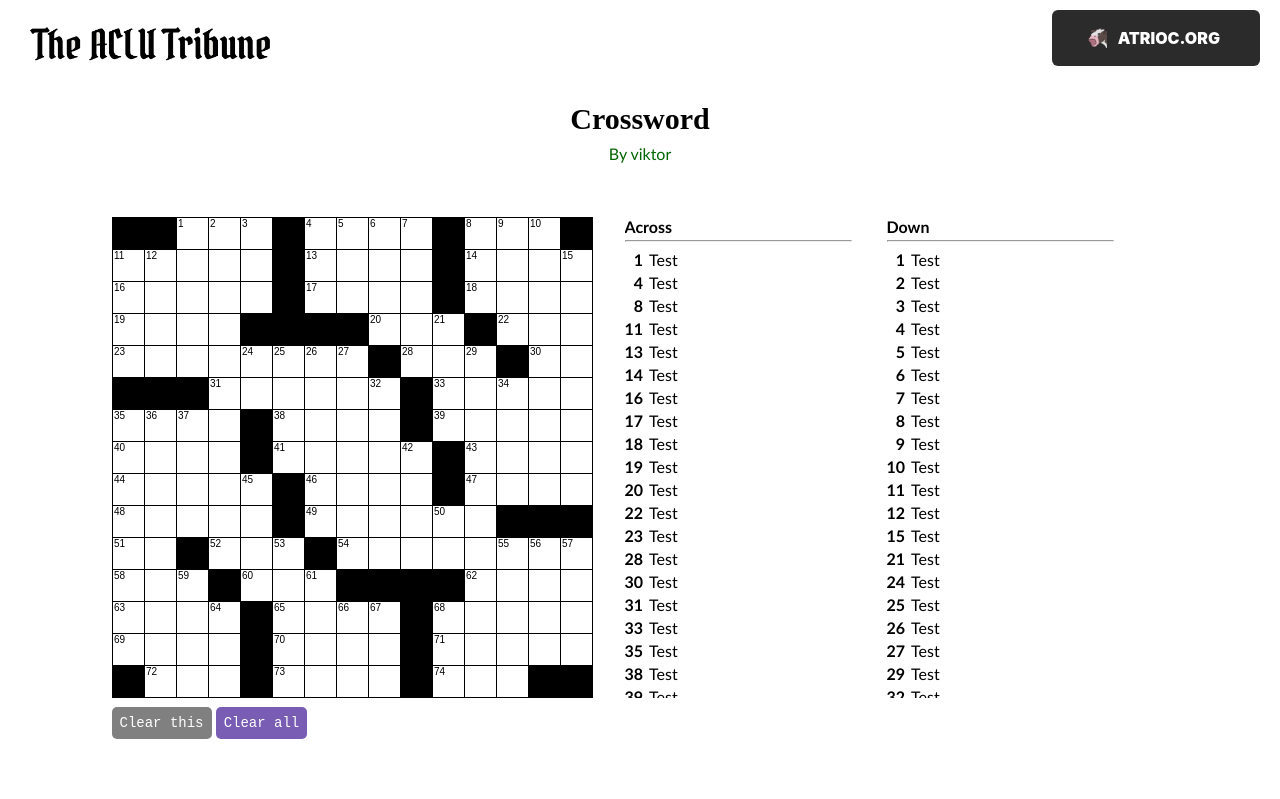
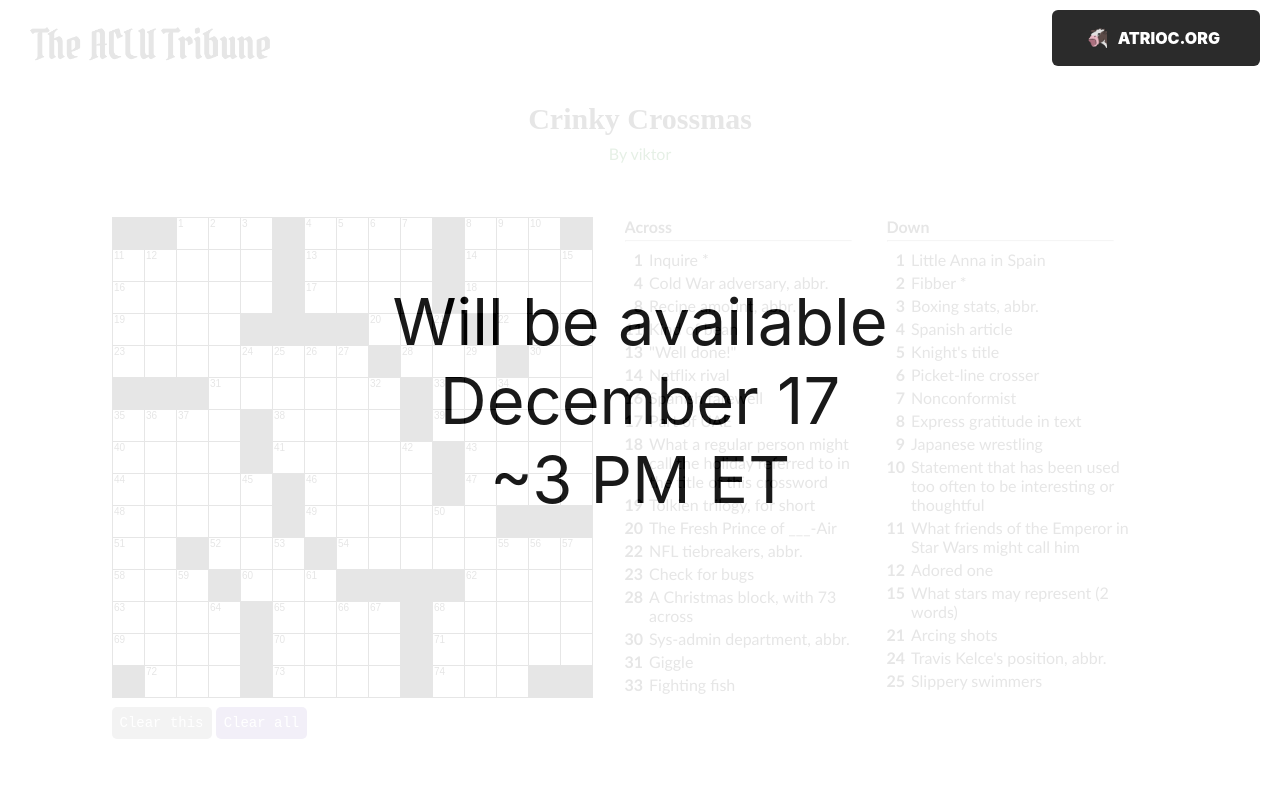
Before and after one commit to vikt-orb/aclucw, a plain HTML site: page index.html in a window 1280 px wide. Shown: the top 799 px of the page. Drawn offline with Linux system fonts and the light colour scheme.

Commit message:
Added coming soon screen

```diff
--- a/index.html
+++ b/index.html
@@ -25,9 +25,12 @@ Version: Exolve v1.56 November 19, 2023
 
 
 <body>
+<div class="comingsoon">
+  Will be available <br> December 17 <br> ~3 PM ET
+</div>
 <div>
-  <img src="tribune.png" alt="The ACLU Tribune Logo" width = 250px height = auto>
-  <a href="https://atrioc.org/"><button class="test"><img src="favicon_atriocorg.png" height = 20px width = auto style="margin:-25px" >ATRIOC.ORG</button></a>
+  <img src="tribune.png" alt="The ACLU Tribune Logo" width = 250px height = auto class="tribunelogo">
+  <a href="https://atrioc.org/"><button class="crimpsbutton"><img src="favicon_atriocorg.png" height = 20px width = auto style="margin:-25px" >ATRIOC.ORG</button></a>
 </div>
 <script>
 createExolve(`
@@ -35,7 +38,7 @@ createExolve(`
 
 exolve-begin
   exolve-id: aclu_tribune_cw_2
-  exolve-title: Crossword
+  exolve-title: Crinky Crossmas
 
   exolve-setter: viktor
   exolve-copyright:
@@ -71,90 +74,90 @@ exolve-begin
     .000.0000.000..
 
 
-  exolve-across:
-    1 Test
-    4 Test
-    8 Test
-    11 Test
-    13 Test
-    14 Test
-    16 Test
-    17 Test
-    18 Test
-    19 Test
-    20 Test
-    22 Test
-    23 Test
-    28 Test
-    30 Test
-    31 Test
-    33 Test
-    35 Test
-    38 Test
-    39 Test
-    40 Test
-    41 Test
-    43 Test
-    44 Test
-    46 Test
-    47 Test
-    48 Test
-    49 Test
-    51 Test
-    52 Test
-    54 Fart
-    58 Test
-    60 Test
-    62 Test
-    63 Test
-    65 Test
-    68 Test
-    69 Test
-    70 Test
-    71 Test
-    72 Test
-    73 Test
-    74 Test
+    exolve-across:
+    1 Inquire *
+    4 Cold War adversary, abbr.
+    8 Recipe amount, abbr.
+    11 Kind of bean
+    13 "Well done!"
+    14 Netflix rival
+    16 Spanish farewell
+    17 Part of UAE
+    18 What a regular person might call the holiday referred to in the title of this crossword
+    19 Tolkien trilogy, for short
+    20 The Fresh Prince of ___-Air
+    22 NFL tiebreakers, abbr.
+    23 Check for bugs
+    28 A Christmas block, with 73 across
+    30 Sys-admin department, abbr.
+    31 Giggle
+    33 Fighting fish
+    35 Headquarters
+    38 What Klarna provides, essentially
+    39 Swagger
+    40 Small brook
+    41 Closes
+    43 Fries or coleslaw
+    44 What Baldur's Gate might have for its players to play (2 words)
+    46 Actor Estrada or Manchester United manager Ten Hag
+    47 Gets the picture
+    48 Drive forward
+    49 Like a hotel's Wi-Fi, usually (2 words)
+    51 Continent known for its bad aim in video games, abbr.
+    52 Line of seats
+    54 Like some kitchen knives
+    58 Chest bone
+    60 Zilch
+    62 Move, in Realtor lingo
+    63 Shoppe sign word
+    65 Air in Germany
+    68 List components
+    69 Where the coffee from a coffee cow might come from, perhaps *
+    70 Tardy
+    71 Have a feeling
+    72 Color
+    73 "____ Lads" From Icelandic Christmas folklore
+    74 "my bad lol"
 
 
   exolve-down:
-    1 Test
-    2 Test
-    3 Test
-    4 Test
-    5 Test
-    6 Test
-    7 Test
-    8 Test
-    9 Test
-    10 Test
-    11 Test
-    12 Test
-    15 Test
-    21 Test
-    24 Test
-    25 Test
-    26 Test
-    27 Test
-    29 Test
-    32 Test
-    34 Test
-    35 Test
-    36 Test
-    37 Test
-    42 Test
-    45 Test
-    50 Test
-    53 Test
-    55 Test
-    56 Test
-    57 Test
-    59 Test
-    61 Test
-    64 Test
-    66 Test
-    67 Test
-    68 Test
+    1 Little Anna in Spain
+    2 Fibber *
+    3 Boxing stats, abbr.
+    4 Spanish article
+    5 Knight's title
+    6 Picket-line crosser
+    7 Nonconformist
+    8 Express gratitude in text
+    9 Japanese wrestling
+    10 Statement that has been used too often to be interesting or thoughtful
+    11 What friends of the Emperor in Star Wars might call him
+    12 Adored one
+    15 What stars may represent (2 words)
+    21 Arcing shots
+    24 Travis Kelce's position, abbr.
+    25 Slippery swimmers
+    26 Ohtani that just signed the largest contract in sports history
+    27 Catering dispensers for a hot beverage (2 words)
+    29 What one does on Saturdays, maybe *
+    32 Complete
+    34 Digital tree in computer science
+    35 What the person that can be found at 1 across has got according to his hit song *
+    36 Sent some paper flying?
+    37 EST/EU streams, often *
+    42 Hershey toffee bar
+    45 Grok creator
+    50 Either
+    53 Presidential name *
+    55 Very small
+    56 Shade trees
+    57 Medicinal amount
+    59 Annual celebration, for short
+    61 Hawaiian feast
+    64 French summer
+    66 Sci-fi technology that breaks the speed limit of the universe, abbr.
+    67 Golf peg
+    68 Current NASA project, abbr.
 
 
     # Note that you can provide an annotation after the closing parenthesis in
```
Also changed, not shown: cw.css.
